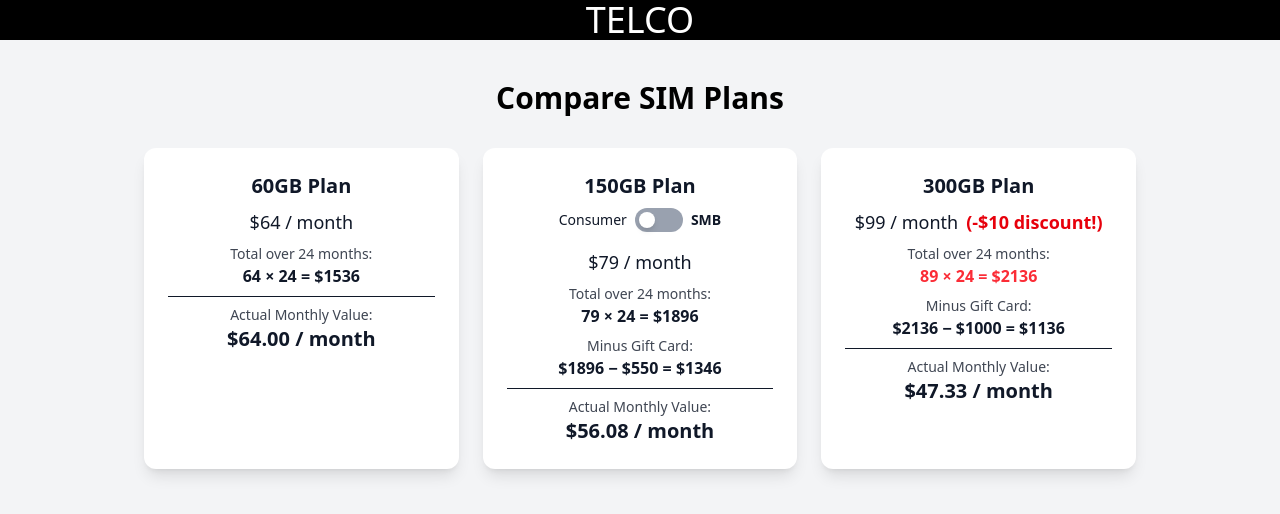
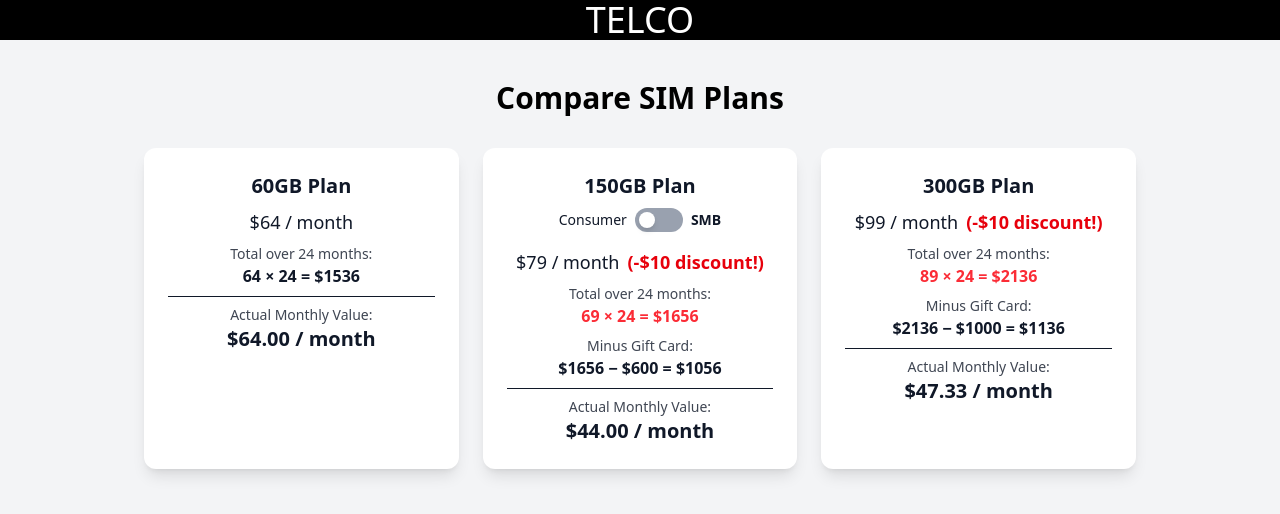
Before and after one commit to m011amad/telco, a React (Vite) app in the folder telco/: page / in a window 1280 px wide. Shown: the top 514 px of the page. Built offline with nearby package versions, Linux system fonts and the light colour scheme.

Commit message:
Update Plans.jsx
Updated gift values

```diff
--- a/telco/src/Plans.jsx
+++ b/telco/src/Plans.jsx
@@ -9,7 +9,8 @@ const PhonePlans = () => {
       name: "150GB",
       price: 79,
       months: 24,
-      giftCard: isSMB ? 700 : 550, // SMB (business) logic
+      giftCard: isSMB ? 700 : 600, // SMB (business) logic
+      discount : 10
     },
     {
       name: "300GB",
```
